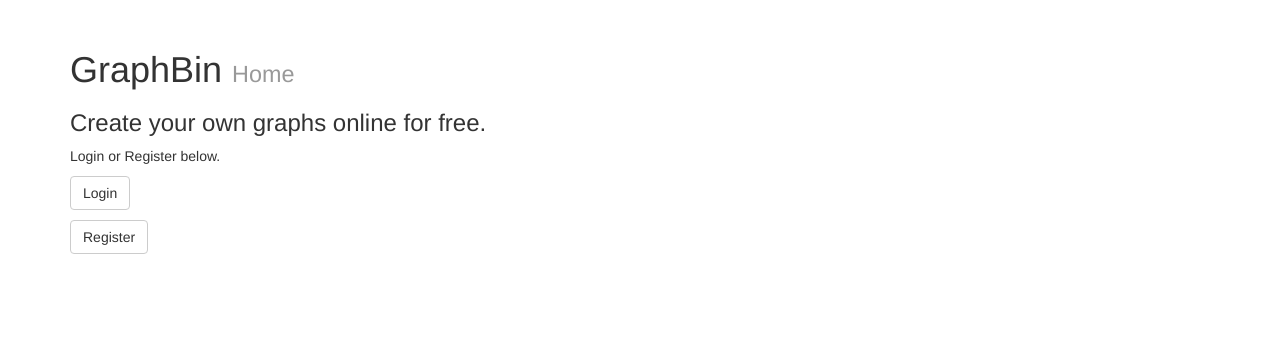
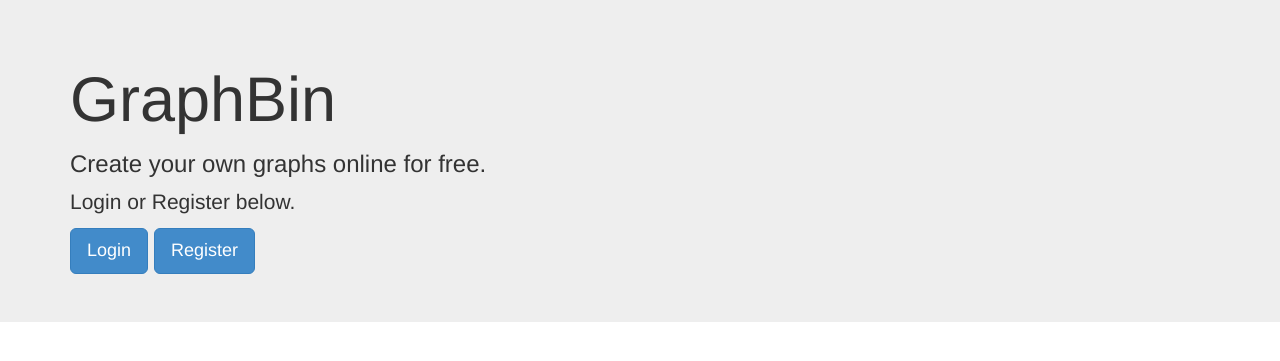
Before and after one commit to tomzaragoza/graphbin, a Flask app: page / in a window 1280 px wide. Shown: the top 361 px of the page. Run offline with Flask 2, Linux system fonts and the light colour scheme.

Commit message:
Changes to main page, along with app.run()

```diff
--- a/app.py
+++ b/app.py
@@ -550,4 +550,5 @@ if __name__ == '__main__':
 	SETUPDB = True
 	if SETUPDB:
 		dbSetup()
-	app.run(debug=True, host="localhost", port=8000)
+	# app.run(debug=True, host="localhost", port=8000)
+	app.run(host="0.0.0.0")
--- a/templates/index.html
+++ b/templates/index.html
@@ -8,17 +8,22 @@
 				<script type="text/javascript" src="/static/js/bootstrap.min.js"></script>
 		</head>
 		<body>
-			<div class="container" style="padding-top: 30px;">
-				<h1> GraphBin <small>Home</small></h1>
+			<div class="jumbotron">
+				<div class="container">
+				<h1> GraphBin</h1>
+				<h3>Create your own graphs online for free.</h3>
 
-				<h3>Create your own graphs online for free.</h3>
 				{% if not logged_in %}
 				<p>Login or Register below.</p>
-				<p><a class="btn btn-default" href="/login">Login</a></p>
-				<p><a class="btn btn-default" href="/register">Register</a></p>
+				<a class="btn btn-primary btn-lg" href="/login">Login</a>
+				<a class="btn btn-primary btn-lg" href="/register">Register</a>
 				{% else %}
-				<p><a href="/account">Your Account</a></p>
+				<p><a class="btn btn-primary btn-lg" href="/account">Your Account</a></p>
 				{% endif %}
+
+				</div>
+			</div>
+			<div class="container" style="padding-top: 30px;">
 		</body>
 
 </html>
```
